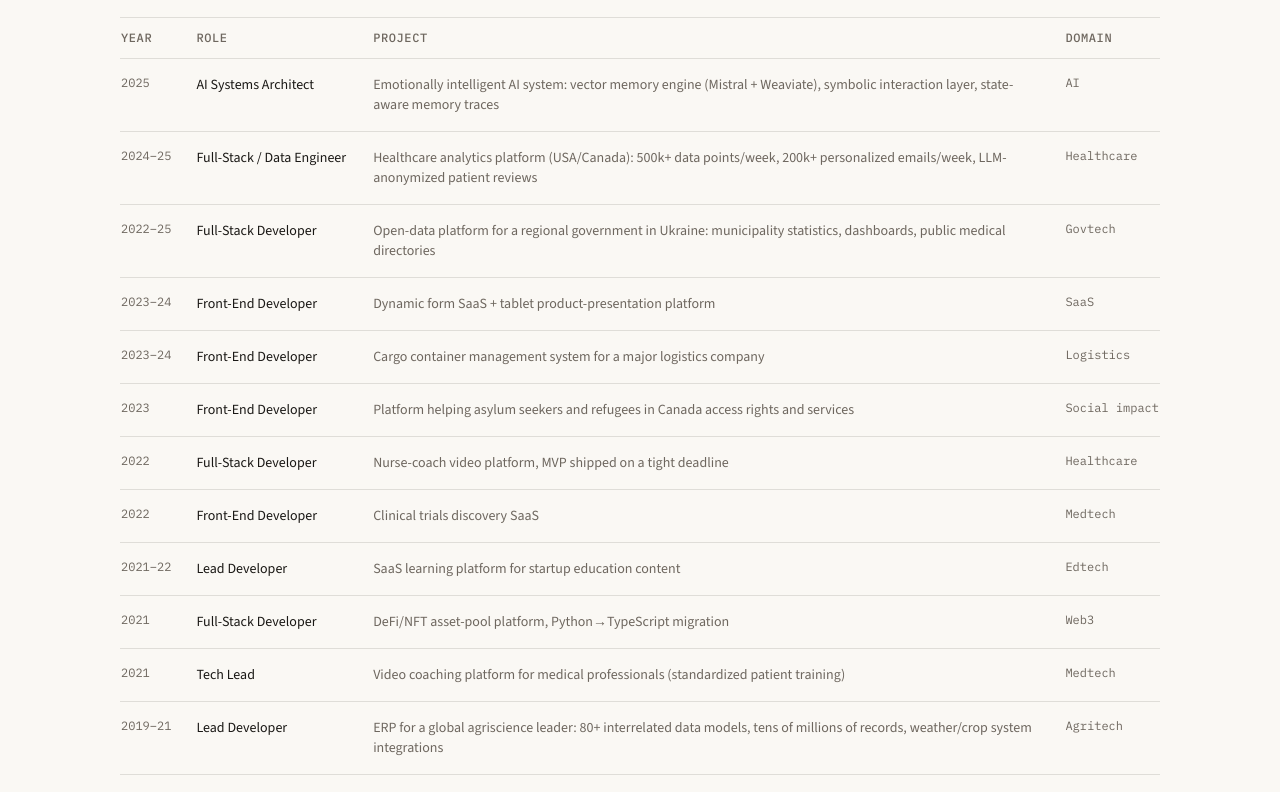
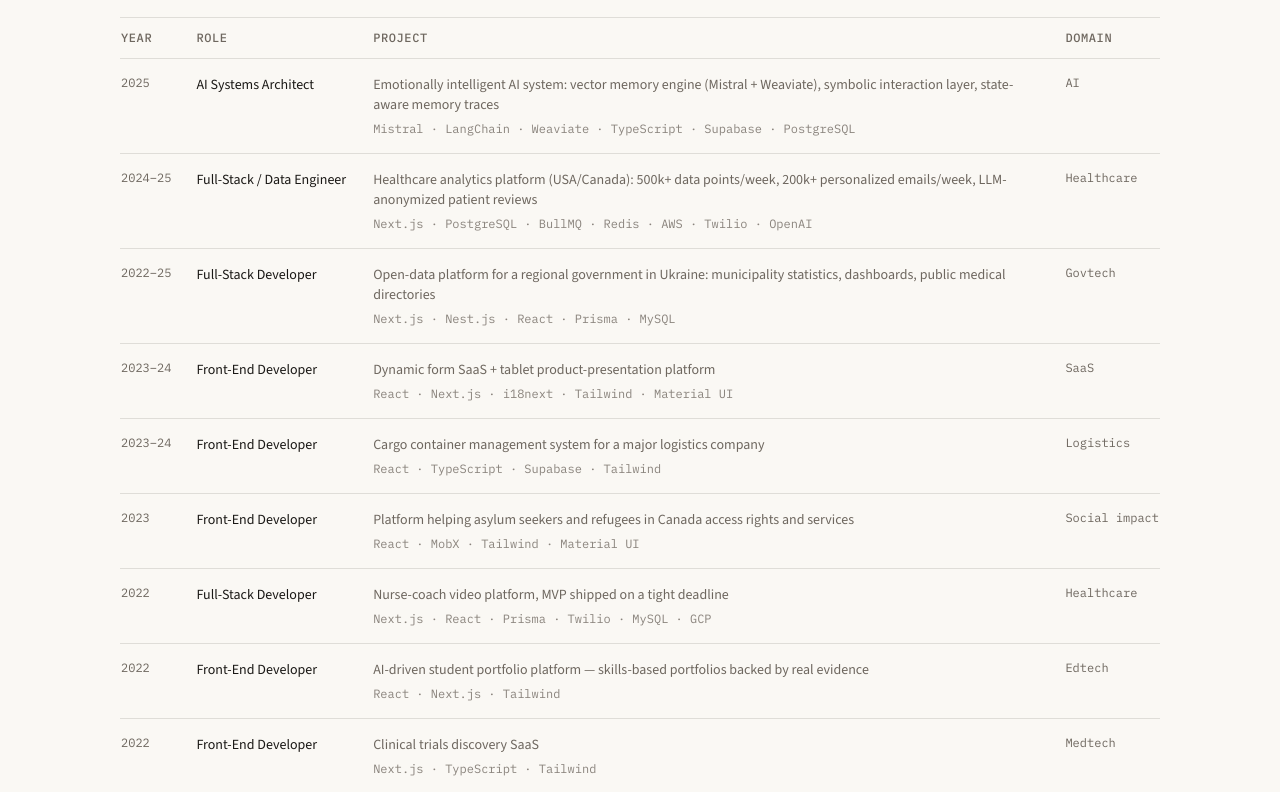
Before and after one commit to eucalipse/ostapkvl, a Next.js app: page /projects in a window 1280 px wide. Shown: the part 1080-1872 px from the top of the page. Built offline with nearby package versions, Linux system fonts and the light colour scheme.

Commit message:
Work archive: add tech stack per project, add student portfolio platform row

```diff
--- a/app/projects/page.tsx
+++ b/app/projects/page.tsx
@@ -120,6 +120,9 @@
                   </td>
                   <td className="py-4 pr-6 align-top text-sm text-muted">
                     {row.description}
+                    <span className="mt-1.5 block font-mono text-xs text-muted/80">
+                      {row.stack.join(" · ")}
+                    </span>
                   </td>
                   <td className="whitespace-nowrap py-4 align-top font-mono text-xs text-muted">
                     {row.domain}
--- a/data/projects.ts
+++ b/data/projects.ts
@@ -37,6 +37,7 @@
   role: string;
   description: string;
   domain: string;
+  stack: string[];
 };
 
 export const archive: ArchiveRow[] = [
@@ -46,6 +47,7 @@
     description:
       "Emotionally intelligent AI system: vector memory engine (Mistral + Weaviate), symbolic interaction layer, state-aware memory traces",
     domain: "AI",
+    stack: ["Mistral", "LangChain", "Weaviate", "TypeScript", "Supabase", "PostgreSQL"],
   },
   {
     years: "2024–25",
@@ -53,6 +55,7 @@
     description:
       "Healthcare analytics platform (USA/Canada): 500k+ data points/week, 200k+ personalized emails/week, LLM-anonymized patient reviews",
     domain: "Healthcare",
+    stack: ["Next.js", "PostgreSQL", "BullMQ", "Redis", "AWS", "Twilio", "OpenAI"],
   },
   {
     years: "2022–25",
@@ -60,18 +63,21 @@
     description:
       "Open-data platform for a regional government in Ukraine: municipality statistics, dashboards, public medical directories",
     domain: "Govtech",
+    stack: ["Next.js", "Nest.js", "React", "Prisma", "MySQL"],
   },
   {
     years: "2023–24",
     role: "Front-End Developer",
     description: "Dynamic form SaaS + tablet product-presentation platform",
     domain: "SaaS",
+    stack: ["React", "Next.js", "i18next", "Tailwind", "Material UI"],
   },
   {
     years: "2023–24",
     role: "Front-End Developer",
     description: "Cargo container management system for a major logistics company",
     domain: "Logistics",
+    stack: ["React", "TypeScript", "Supabase", "Tailwind"],
   },
   {
     years: "2023",
@@ -79,30 +85,42 @@
     description:
       "Platform helping asylum seekers and refugees in Canada access rights and services",
     domain: "Social impact",
+    stack: ["React", "MobX", "Tailwind", "Material UI"],
   },
   {
     years: "2022",
     role: "Full-Stack Developer",
     description: "Nurse-coach video platform, MVP shipped on a tight deadline",
     domain: "Healthcare",
+    stack: ["Next.js", "React", "Prisma", "Twilio", "MySQL", "GCP"],
+  },
+  {
+    years: "2022",
+    role: "Front-End Developer",
+    description: "AI-driven student portfolio platform — skills-based portfolios backed by real evidence",
+    domain: "Edtech",
+    stack: ["React", "Next.js", "Tailwind"],
   },
   {
     years: "2022",
     role: "Front-End Developer",
     description: "Clinical trials discovery SaaS",
     domain: "Medtech",
+    stack: ["Next.js", "TypeScript", "Tailwind"],
   },
   {
     years: "2021–22",
     role: "Lead Developer",
     description: "SaaS learning platform for startup education content",
     domain: "Edtech",
+    stack: ["Next.js", "React", "PostgreSQL", "Prisma", "Notion API"],
   },
   {
     years: "2021",
     role: "Full-Stack Developer",
     description: "DeFi/NFT asset-pool platform, Python→TypeScript migration",
     domain: "Web3",
+    stack: ["Next.js", "TypeScript", "PostgreSQL", "TypeORM", "i18next"],
   },
   {
     years: "2021",
@@ -110,6 +128,7 @@
     description:
       "Video coaching platform for medical professionals (standardized patient training)",
     domain: "Medtech",
+    stack: ["React", "Next.js", "Node.js", "MongoDB"],
   },
   {
     years: "2019–21",
@@ -117,6 +136,7 @@
     description:
       "ERP for a global agriscience leader: 80+ interrelated data models, tens of millions of records, weather/crop system integrations",
     domain: "Agritech",
+    stack: ["Laravel", "PHP", "React", "PHPUnit"],
   },
   {
     years: "2020–21",
@@ -124,11 +144,13 @@
     description:
       "B2B/B2C precious-metals trading marketplace (Germany), real-time pricing",
     domain: "E-commerce",
+    stack: ["Laravel", "PHP", "MySQL", "Stripe", "PayPal"],
   },
   {
     years: "2020–21",
     role: "Lead Front-End Developer",
     description: "AI visual content analysis platform for retail/advertising",
     domain: "AI",
+    stack: ["React", "CSS", "HTML"],
   },
 ];
```
Also changed, not shown: 1 other file (tests, documents, lock files or other folders).
